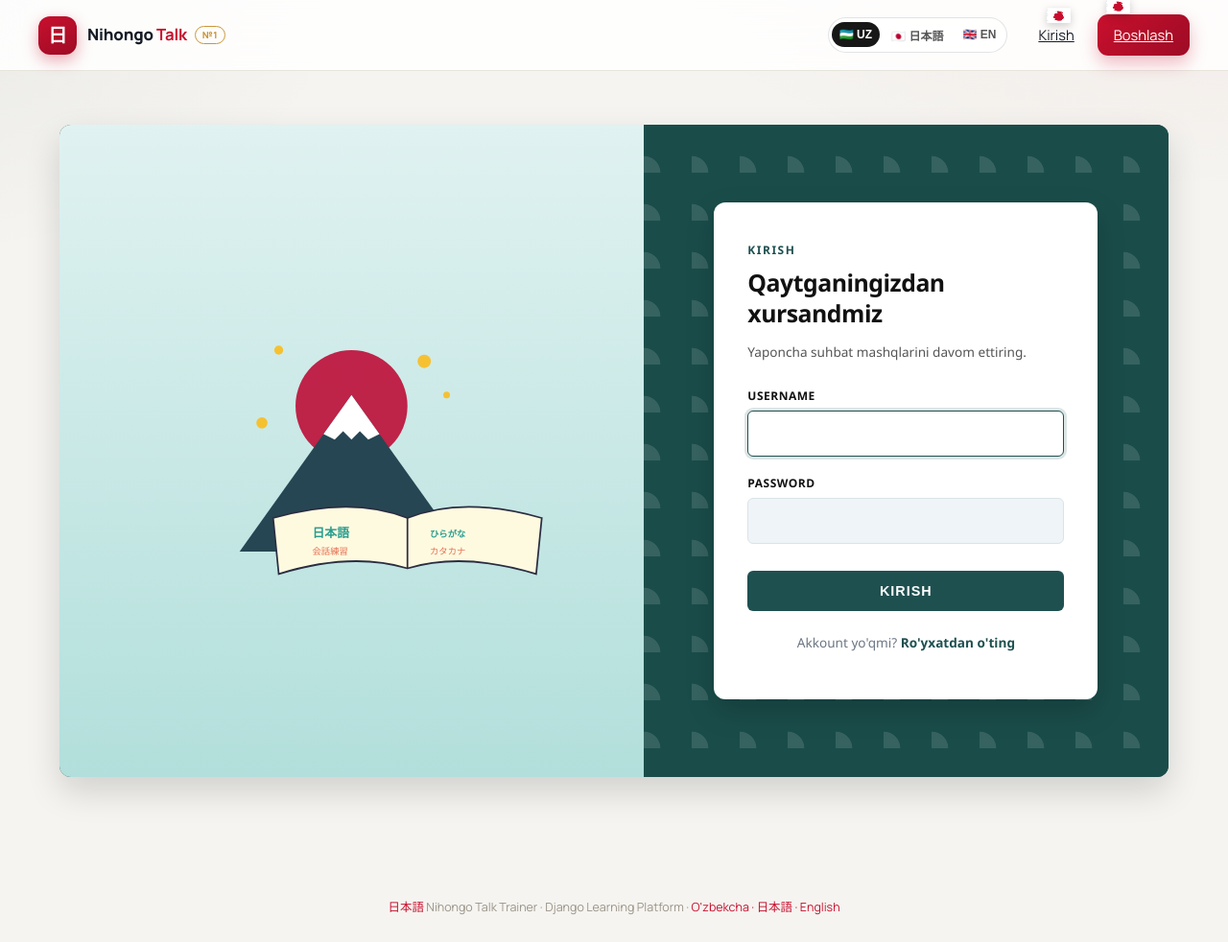
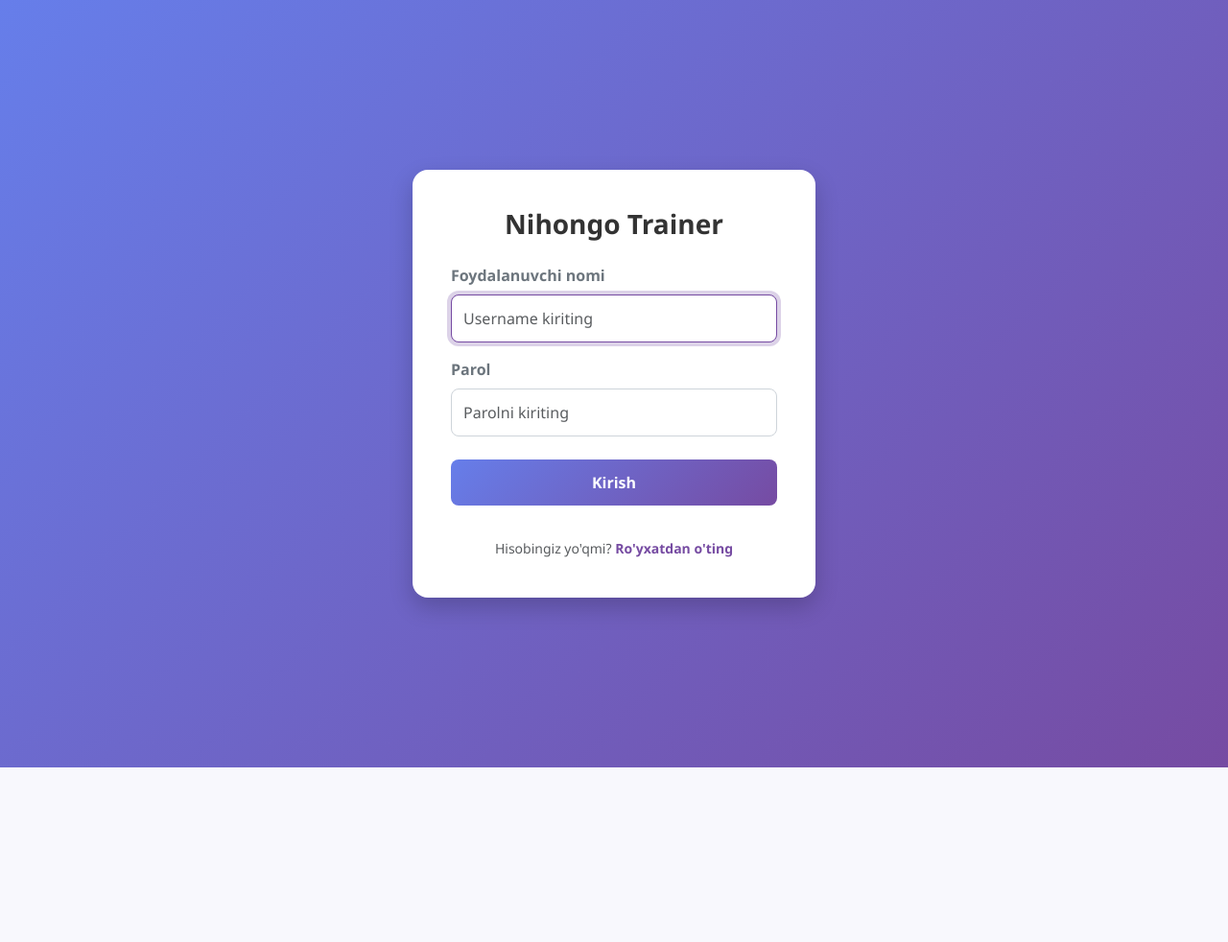
Before and after one commit to zohidjon572/nihongo_trainer_upgraded, a Django app: page /login/ in a window 1280 px wide. Shown: the whole page at 96% size. After the commit the page ends 800 px from the top, so only its background shows below. Run offline with Django 5.2, Linux system fonts and the light colour scheme.

Commit message:
Login dizayni yangilandi

```diff
--- a/templates/trainer/login.html
+++ b/templates/trainer/login.html
@@ -1,264 +1,95 @@
-{% extends "trainer/base.html" %}
-{% block title %}Kirish · Nihongo Talk{% endblock %}
-
-{% block content %}
+<!DOCTYPE html>
+<html lang="uz">
+<head>
+    <meta charset="UTF-8">
+    <meta name="viewport" content="width=device-width, initial-scale=1.0">
+    <title>Tizimga kirish | Nihongo Trainer</title>
+    <!-- Bootstrap 5 CSS -->
+    <link href="https://cdn.jsdelivr.net/npm/bootstrap@5.3.0/dist/css/bootstrap.min.css" rel="stylesheet">
     <style>
-  :root {
-    --jp-teal-dark: #1f5050;
-    --jp-bg-teal: #1a4d4a;
-    --jp-text-dark: #111111;
-    --jp-red: #bc002d;
-  }
-
-  /* Asosiy konteyner */
-  .auth-hero-section {
-    display: flex;
-    min-height: 85vh;
-    background-color: var(--jp-bg-teal);
-    font-family: 'Poppins', 'Segoe UI', sans-serif;
-    border-radius: 12px;
-    overflow: hidden;
-    box-shadow: 0 15px 35px rgba(0, 0, 0, 0.15);
-    margin: 20px 0;
-  }
-
-  /* Chap tarafdagi Yaponiyaga mos keluvchi Sof CSS/SVG Art */
-  .auth-image-side {
-    flex: 1.2;
-    background: linear-gradient(180deg, #e0f2f1 0%, #b2dfdb 100%);
-    position: relative;
-    min-height: 480px;
+        body {
+            background: linear-gradient(135deg, #667eea 0%, #764ba2 100%);
+            min-height: 100vh;
             display: flex;
             align-items: center;
             justify-content: center;
-    overflow: hidden;
+            font-family: 'Segoe UI', Tahoma, Geneva, Verdana, sans-serif;
         }
-
-  /* O'ng tarafdagi Login Kartasi va Yaponcha naqsh foni */
-  .auth-form-side {
-    flex: 1;
-    display: flex;
-    align-items: center;
-    justify-content: center;
-    padding: 40px 20px;
-    position: relative;
-    background-color: var(--jp-bg-teal);
-    background-image:
-      radial-gradient(circle at 100% 150%, rgba(255,255,255,0.12) 24%, transparent 25%),
-      radial-gradient(circle at 0% 100%, rgba(255,255,255,0.12) 24%, transparent 25%);
-    background-size: 50px 50px;
+        .login-card {
+            background: #ffffff;
+            border-radius: 16px;
+            box-shadow: 0 10px 25px rgba(0, 0, 0, 0.2);
+            padding: 40px;
+            width: 100%;
+            max-width: 420px;
         }
-
-  /* Oq login kartasi */
-  .auth-card {
-    background: #ffffff;
-    padding: 40px 35px;
-    border-radius: 12px;
-    width: 100%;
-    max-width: 400px;
-    box-shadow: 0 12px 30px rgba(0, 0, 0, 0.2);
-    position: relative;
-    z-index: 2;
+        .login-title {
+            font-weight: 700;
+            color: #333333;
+            margin-bottom: 24px;
         }
-
-  .auth-card .eyebrow {
-    font-size: 0.75rem;
-    font-weight: 700;
-    letter-spacing: 1.5px;
-    color: var(--jp-teal-dark);
-    display: block;
-    margin-bottom: 8px;
-    text-transform: uppercase;
+        .form-control {
+            border-radius: 8px;
+            padding: 12px;
+            border: 1px solid #ced4da;
         }
-
-  .auth-card h1 {
-    font-size: 1.55rem;
-    font-weight: 700;
-    color: var(--jp-text-dark);
-    margin-bottom: 6px;
-    line-height: 1.3;
+        .form-control:focus {
+            box-shadow: 0 0 0 0.25rem rgba(118, 75, 162, 0.25);
+            border-color: #764ba2;
         }
-
-  .auth-card p.subtitle {
-    font-size: 0.85rem;
-    color: #555555;
-    margin-bottom: 25px;
+        .btn-primary {
+            background: linear-gradient(135deg, #667eea 0%, #764ba2 100%);
+            border: none;
+            border-radius: 8px;
+            padding: 12px;
+            font-weight: 600;
+            transition: all 0.3s ease;
         }
-
-  /* Form maydonlari */
-  .field-group {
-    margin-bottom: 18px;
+        .btn-primary:hover {
+            opacity: 0.9;
+            transform: translateY(-1px);
         }
-
-  .field-group label {
-    display: block;
-    font-size: 0.75rem;
-    font-weight: 700;
-    color: var(--jp-text-dark);
-    margin-bottom: 6px;
-    text-transform: uppercase;
-    letter-spacing: 0.5px;
+        .register-link {
+            color: #764ba2;
+            text-decoration: none;
+            font-weight: 600;
         }
-
-  /* Django generatsiya qiladigan inputlarga moslashish uchun umumiy selector */
-  .field-group input {
-    width: 100%;
-    padding: 12px 14px;
-    border: 1px solid #dbe3e6;
-    background-color: #eef4f8;
-    border-radius: 6px;
-    font-size: 1rem; /* Mobil qurilmalarda avtomatik zoom bo'lmasligi uchun 16px (1rem) qilindi */
-    outline: none;
-    box-sizing: border-box;
-    transition: all 0.2s ease;
-  }
-
-  .field-group input:focus {
-    border-color: var(--jp-teal-dark);
-    background-color: #ffffff;
-    box-shadow: 0 0 0 3px rgba(31, 80, 80, 0.15);
-  }
-
-  /* Xatoliklar */
-  .field-group.has-error input {
-    border-color: #d9534f;
-    background-color: #fdf2f2;
-  }
-
-  .field-error {
-    color: #d9534f;
-    font-size: 0.8rem;
-    margin-top: 4px;
-  }
-
-  .form-error {
-    margin-bottom: 15px;
-  }
-
-  /* Kirish tugmasi */
-  .btn-submit {
-    width: 100%;
-    background-color: var(--jp-teal-dark);
-    color: #ffffff;
-    border: none;
-    padding: 13px;
-    font-size: 0.9rem;
-    font-weight: 700;
-    letter-spacing: 1px;
-    border-radius: 6px;
-    cursor: pointer;
-    transition: background-color 0.2s ease;
-    margin-top: 10px;
-    text-transform: uppercase;
-  }
-
-  .btn-submit:hover {
-    background-color: #153737;
-  }
-
-  .auth-link {
-    margin-top: 22px;
-    text-align: center;
-    font-size: 0.85rem;
-    color: #444444;
-  }
-
-  .auth-link a {
-    color: var(--jp-teal-dark);
-    font-weight: 700;
-    text-decoration: none;
-  }
-
-  .auth-link a:hover {
+        .register-link:hover {
             text-decoration: underline;
         }
+    </style>
+</head>
+<body>
 
-  /* Responsive dizayn (Planshet va Telefonlar uchun) */
-  @media (max-width: 900px) {
-    .auth-hero-section {
-      flex-direction: column;
-      min-height: auto;
-      margin: 10px 0;
-    }
-    .auth-image-side {
-      min-height: 220px;
-      width: 100%;
-    }
-    .auth-form-side {
-      padding: 30px 15px;
-    }
-    .auth-card {
-      padding: 30px 20px;
-      box-shadow: none;
-    }
-  }
-</style>
+<div class="login-card">
+    <h3 class="text-center login-title">Nihongo Trainer</h3>
 
-<div class="auth-hero-section">
-  <!-- Chap taraf: Yaponiyaga va Ta'lim/Kitobga mos chiroyli SVG tasviri -->
-  <div class="auth-image-side">
-    <svg viewBox="0 0 500 600" xmlns="http://www.w3.org/2000/svg" style="width: 100%; height: 100%; max-height: 350px;">
-      <!-- Qizil Yapon Quyoshi -->
-      <circle cx="250" cy="220" r="100" fill="#bc002d" opacity="0.85" />
+    {% if form.errors %}
+        <div class="alert alert-danger p-2 small text-center" role="alert">
+            Foydalanuvchi nomi yoki parol xato kiritildi!
+        </div>
+    {% endif %}
 
-      <!-- Fuji Tog'i silueti -->
-      <path d="M 50 480 L 250 200 L 450 480 Z" fill="#264653" />
-      <!-- Fuji qor cho'qqisi -->
-      <path d="M 200 270 L 250 200 L 300 270 L 280 280 L 265 265 L 250 280 L 235 265 L 220 280 Z" fill="#ffffff" />
+    <form method="post">
+        {% csrf_token %}
 
-      <!-- Ochilgan Yaponcha Kitob -->
-      <g transform="translate(100, 360)">
-        <!-- Kitob sahifalari -->
-        <path d="M 10 60 Q 150 20 250 60 Q 350 20 490 60 L 480 160 Q 350 120 250 150 Q 150 120 20 160 Z" fill="#fefae0" stroke="#2b2d42" stroke-width="3"/>
-        <line x1="250" y1="60" x2="250" y2="150" stroke="#2b2d42" stroke-width="3" />
-
-        <!-- Kitobdagi yaponcha matn shakllari -->
-        <text x="80" y="95" font-family="'Noto Sans JP', sans-serif" font-size="22" fill="#2a9d8f" font-weight="bold">日本語</text>
-        <text x="80" y="125" font-family="'Noto Sans JP', sans-serif" font-size="16" fill="#e76f51">会話練習</text>
-
-        <text x="290" y="95" font-family="'Noto Sans JP', sans-serif" font-size: "22" fill="#2a9d8f" font-weight="bold">ひらがな</text>
-        <text x="290" y="125" font-family="'Noto Sans JP', sans-serif" font-size="16" fill="#e76f51">カタカナ</text>
-      </g>
-
-      <!-- Sakura gultojibarglari -->
-      <circle cx="120" cy="120" r="8" fill="#ffb703" opacity="0.8"/>
-      <circle cx="380" cy="140" r="12" fill="#ffb703" opacity="0.8"/>
-      <circle cx="420" cy="200" r="6" fill="#ffb703" opacity="0.8"/>
-      <circle cx="90" cy="250" r="10" fill="#ffb703" opacity="0.8"/>
-    </svg>
+        <div class="mb-3">
+            <label for="id_username" class="form-label text-secondary fw-semibold">Foydalanuvchi nomi</label>
+            <input type="text" name="username" class="form-control" id="id_username" placeholder="Username kiriting" required autofocus>
         </div>
 
-  <!-- O'ng taraf: Login formasi -->
-  <div class="auth-form-side">
-    <div class="auth-card">
-      <span class="eyebrow" data-i18n="nav_login">WELCOME BACK</span>
-      <h1 data-i18n="auth_back">Qaytganingizdan xursandmiz</h1>
-      <p class="subtitle" data-i18n="auth_back_desc">Yaponcha suhbat mashqlarini davom ettiring.</p>
+        <div class="mb-4">
+            <label for="id_password" class="form-label text-secondary fw-semibold">Parol</label>
+            <input type="password" name="password" class="form-control" id="id_password" placeholder="Parolni kiriting" required>
+        </div>
 
-      <form method="post" novalidate>
-        {% csrf_token %}
-        {% for field in form %}
-          <div class="field-group{% if field.errors %} has-error{% endif %}">
-            <label for="{{ field.id_for_label }}">{{ field.label }}</label>
-            {{ field }}
-            {% if field.errors %}
-              <div class="field-error">{{ field.errors|striptags }}</div>
-            {% endif %}
-          </div>
-        {% endfor %}
-
-        {% if form.non_field_errors %}
-          <div class="field-error form-error">{{ form.non_field_errors|striptags }}</div>
-        {% endif %}
-
-        <button class="btn-submit" type="submit" data-i18n="nav_login">KIRISH →</button>
+        <button type="submit" class="btn btn-primary w-100 mb-3">Kirish</button>
     </form>
 
-      <p class="auth-link">
-        <span data-i18n="account_none">Akkount yo'qmi?</span>
-        <a href="{% url 'trainer:register' %}"><span data-i18n="register">Ro'yxatdan o'ting</span></a>
-      </p>
+    <div class="text-center mt-3">
+        <small class="text-muted">Hisobingiz yo'qmi? <a href="{% url 'trainer:register' %}" class="register-link">Ro'yxatdan o'ting</a></small>
     </div>
 </div>
-</div>
-{% endblock %}
+
+</body>
+</html>
```
Lines whose indentation alone changed are shown as unchanged.
